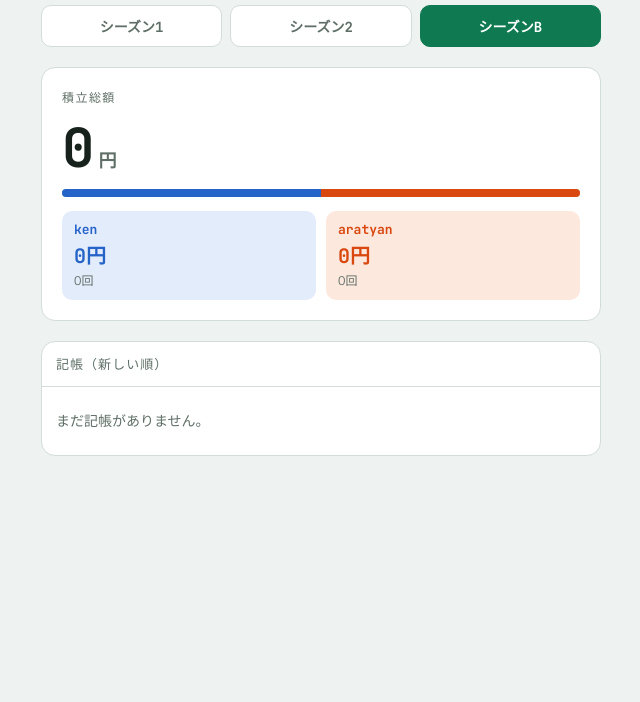
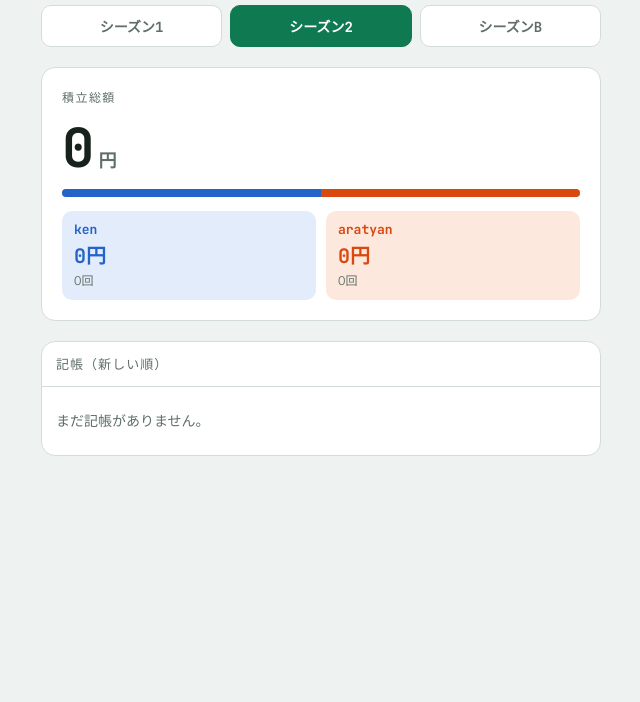
Before and after one commit to setoken06/dobon-kyosai, a plain HTML site: page index.html in a window 1280 px wide. Shown: the part 98-800 px from the top of the page, without its empty margins (319-959 px from the left). Drawn offline with Linux system fonts and the light colour scheme; a web font is replaced by a local one.

Commit message:
ドボン共済: デフォルトを最新の通常シーズン(シーズン2)に。Bは特殊系で初期表示しない

```diff
--- a/index.html
+++ b/index.html
@@ -160,13 +160,18 @@ const SEASONS = [
   },
   {
     name: "シーズンB",
+    special: true, // 特殊系。タブ/スワイプでは出すが、初期表示のデフォルトにはしない
     entries: [],
   },
 ];
 
 const $ = (id) => document.getElementById(id);
 const yen = (n) => n.toLocaleString("ja-JP") + "円";
-let active = SEASONS.length - 1; // デフォルトは最新シーズン
+// デフォルトは最新の「通常」シーズン（special=特殊系は初期表示にしない）
+let active = (() => {
+  for (let i = SEASONS.length - 1; i >= 0; i--) if (!SEASONS[i].special) return i;
+  return SEASONS.length - 1;
+})();
 
 function render() {
   const rows = SEASONS[active].entries.map((r, i) => ({ ...r, i }));
```
